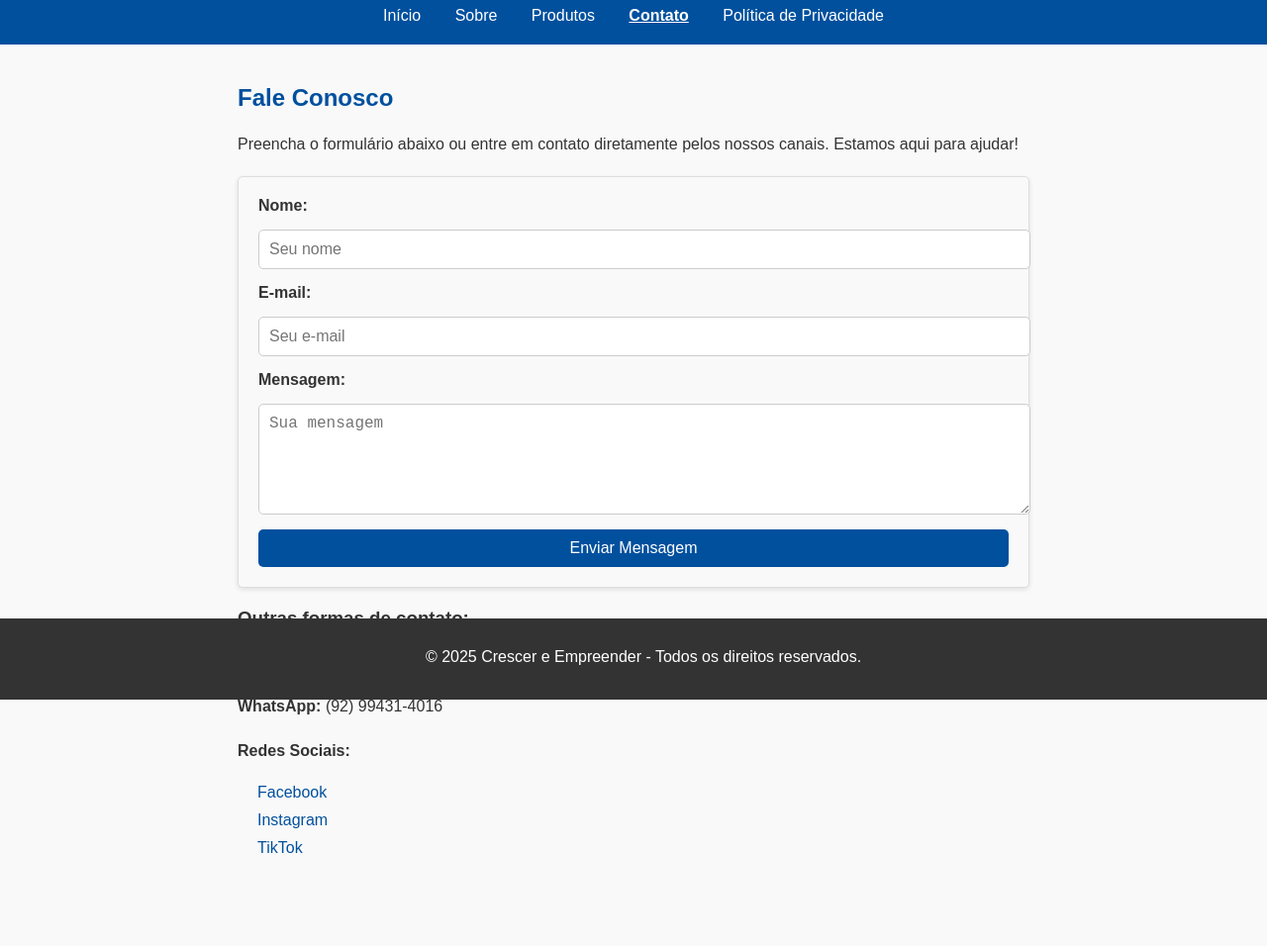
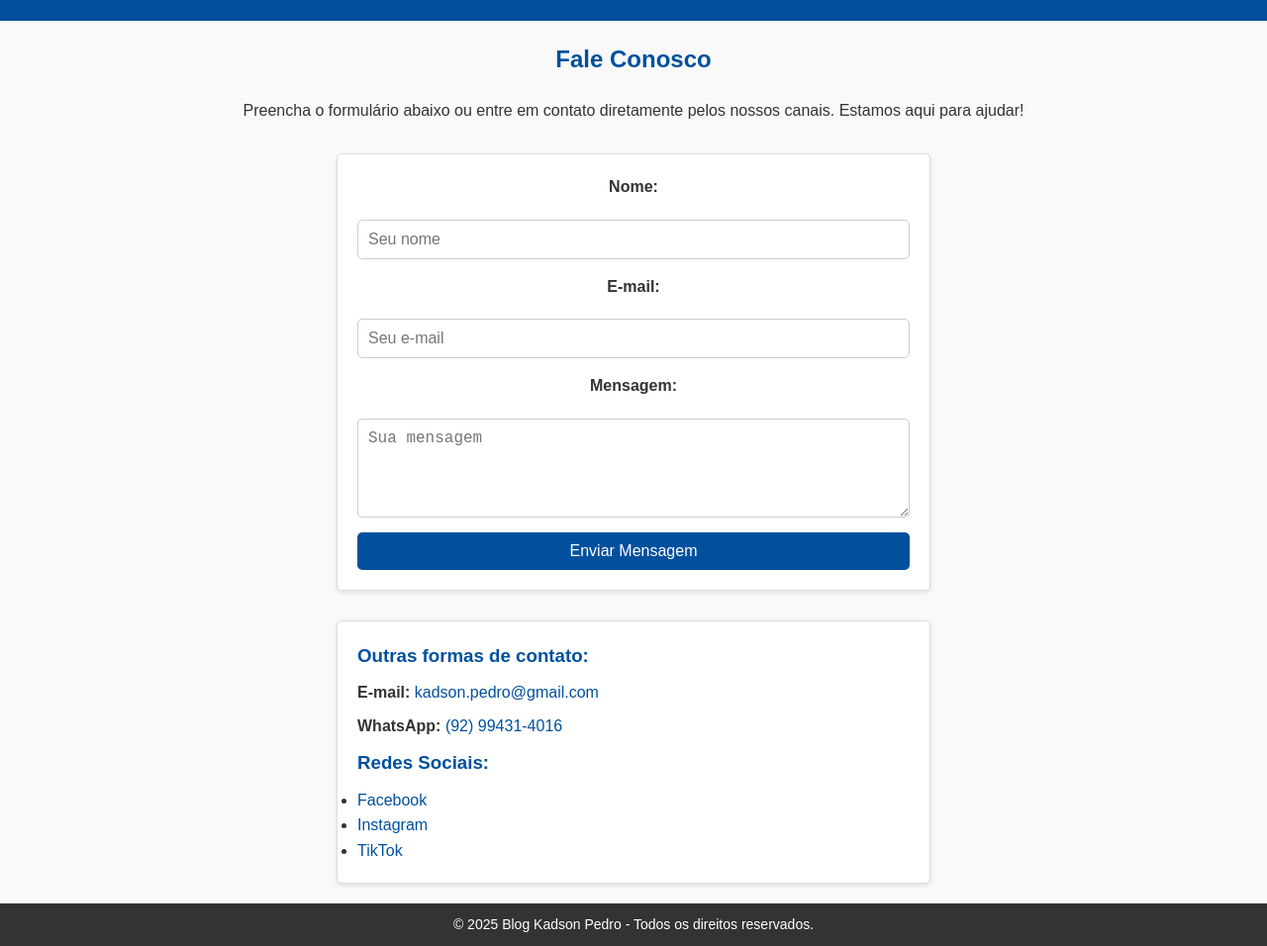
Before and after one commit to kpedro/blog-kadson-pedro, a plain HTML site: page contato.html in a window 1280 px wide. Shown: the part 93-1049 px from the top of the page at 99% size. Before the commit the page ends 989 px from the top, so only its background shows below. Drawn offline with Linux system fonts and the light colour scheme.

Commit message:
Add files via upload

```diff
--- a/contato.html
+++ b/contato.html
@@ -3,60 +3,57 @@
 <head>
     <meta charset="UTF-8">
     <meta name="viewport" content="width=device-width, initial-scale=1.0">
-    <title>Contato - Crescer Empreeender</title>
-    <link rel="stylesheet" href="style.css"> <!-- Certifique-se de que o CSS está conectado -->
+    <title>Entre em Contato</title>
+    <link rel="stylesheet" href="style.css">
 </head>
 <body>
     <header>
         <h1>Entre em Contato</h1>
         <nav>
-            <a href="index.html">Início</a>
-            <a href="sobre.html">Sobre</a>
-            <a href="produtos.html">Produtos</a>
-            <a href="contato.html" class="active">Contato</a>
-            <a href="politica-privacidade.html">Política de Privacidade</a>
-
+            <ul>
+                <li><a href="index.html">Início</a></li>
+                <li><a href="sobre.html">Sobre</a></li>
+                <li><a href="produtos.html">Produtos</a></li>
+                <li><a href="contato.html">Contato</a></li>
+                <li><a href="politica-privacidade.html">Política de Privacidade</a></li>
+            </ul>
         </nav>
     </header>
 
     <main>
-        <section>
         <h2>Fale Conosco</h2>
         <p>Preencha o formulário abaixo ou entre em contato diretamente pelos nossos canais. Estamos aqui para ajudar!</p>
-        </section>
 
         <!-- Formulário de Contato -->
-        <section>
-            <form action="https://formspree.io/f/mvggeazb" method="POST">
-                <label for="nome">Nome:</label>
-                <input type="text" id="nome" name="nome" placeholder="Seu nome" required>
+        <form action="#" method="post">
+            <label for="name">Nome:</label>
+            <input type="text" id="name" name="name" placeholder="Seu nome" required>
 
             <label for="email">E-mail:</label>
             <input type="email" id="email" name="email" placeholder="Seu e-mail" required>
 
-                <label for="mensagem">Mensagem:</label>
-                <textarea id="mensagem" name="mensagem" rows="5" placeholder="Sua mensagem" required></textarea>
+            <label for="message">Mensagem:</label>
+            <textarea id="message" name="message" placeholder="Sua mensagem" required></textarea>
 
             <button type="submit">Enviar Mensagem</button>
         </form>
-        </section>
 
         <!-- Informações de Contato -->
-        <section>
+        <section class="contact-info">
             <h3>Outras formas de contato:</h3>
-            <p><strong>E-mail:</strong> kadson.pedro@gmail.com.com</p>
-            <p><strong>WhatsApp:</strong> (92) 99431-4016</p>
-            <p><strong>Redes Sociais:</strong></p>
+            <p><strong>E-mail:</strong> <a href="mailto:kadson.pedro@gmail.com">kadson.pedro@gmail.com</a></p>
+            <p><strong>WhatsApp:</strong> <a href="tel:+5592994314016">(92) 99431-4016</a></p>
+            <h3>Redes Sociais:</h3>
             <ul>
-                <li><a href="https://facebook.com/KadsonProNetwork/" target="_blank">Facebook</a></li>
-                <li><a href="https://instagram.com/kadson.pedro/" target="_blank">Instagram</a></li>
-                <li><a href="https://www.tiktok.com/@kadsonpedro" target="_blank">TikTok</a></li>
+                <li><a href="#">Facebook</a></li>
+                <li><a href="#">Instagram</a></li>
+                <li><a href="#">TikTok</a></li>
             </ul>
         </section>
     </main>
 
     <footer>
-        <p>© 2025 Crescer e Empreender - Todos os direitos reservados.</p>
+        <p>&copy; 2025 Blog Kadson Pedro - Todos os direitos reservados.</p>
     </footer>
 </body>
 </html>
--- a/style.css
+++ b/style.css
@@ -1,9 +1,19 @@
+/* Reset básico */
+* {
+    margin: 0;
+    padding: 0;
+    box-sizing: border-box;
+}
+
+/* Estilo geral */
 body {
     font-family: Arial, sans-serif;
-    background-color: #f4f4f9;
+    line-height: 1.6;
+    background-color: #f9f9f9;
     color: #333;
-    margin: 0;
-    padding: 0;
+    display: flex;
+    flex-direction: column;
+    min-height: 100vh;
 }
 
 header {
@@ -13,157 +23,66 @@ header {
     text-align: center;
 }
 
-main {
-    padding: 20px;
+header h1 {
+    font-size: 24px;
+    margin: 0;
 }
 
-footer {
-    background: #333;
-    color: white;
-    text-align: center;
-    padding: 10px;
-    position: fixed;
-    bottom: 0;
-    width: 100%;
-}
-nav a {
-    text-decoration: none;
-    color: white;
-    padding: 10px 15px;
-    border-radius: 5px;
+nav ul {
+    list-style: none;
+    display: flex;
+    justify-content: center;
+    gap: 15px;
+    margin-top: 10px;
 }
 
-nav a:hover {
-    background-color: #007BFF;
+nav ul li a {
     color: white;
+    text-decoration: none;
+    font-weight: bold;
 }
 
-nav a.active {
-    background-color: #00509E;
-    color: white;
-    font-weight: bold;
-}
-body {
-    font-family: Arial, sans-serif;
-    background-color: #f9f9f9;
-    color: #333;
-    margin: 0;
-    padding: 0;
+nav ul li a:hover {
+    text-decoration: underline;
 }
 
-header {
-    background: #00509E;
-    color: white;
+/* Estilo do conteúdo principal */
+main {
+    flex: 1;
+    display: flex;
+    flex-direction: column;
+    align-items: center;
     padding: 20px;
     text-align: center;
 }
 
-header nav a.active {
-    font-weight: bold;
-    text-decoration: underline;
+main h2 {
+    color: #00509E;
+    margin-bottom: 20px;
 }
 
-main {
-    padding: 20px;
+main p {
     max-width: 800px;
-    margin: auto;
+    margin-bottom: 30px;
 }
 
-section h2 {
-    color: #00509E;
-}
-
-footer {
-    text-align: center;
-    padding: 10px;
-    background-color: #333;
-    color: white;
-}
-.blog-post a {
-    text-decoration: none;
-    color: #00509E;
-}
-
-.blog-post a:hover {
-    text-decoration: underline;
-    color: #003366;
-}
-
-.blog-post p {
-    font-size: 16px;
-    line-height: 1.6;
-}
-
-.blog-post a:last-child {
-    display: inline-block;
-    margin-top: 10px;
-    padding: 10px 15px;
-    background-color: #00509E;
-    color: white;
-    border-radius: 5px;
-    text-decoration: none;
-    font-weight: bold;
-}
-
-.blog-post a:last-child:hover {
-    background-color: #003366;
-}
-/* Estilo para os produtos */
-.product {
-    display: flex;
-    align-items: center;
-    gap: 15px;
-    margin-bottom: 20px;
-    padding: 10px;
-    background-color: #f9f9f9;
-    border: 1px solid #ddd;
-    border-radius: 5px;
-    box-shadow: 0 2px 5px rgba(0, 0, 0, 0.1);
-}
-
-.product img {
-    max-width: 150px;
-    border-radius: 5px;
-}
-
-.product h3 {
-    color: #00509E;
-    margin: 0;
-}
-
-.product p {
-    font-size: 14px;
-    color: #666;
-    margin: 5px 0;
-}
-
-.product a {
-    display: inline-block;
-    padding: 8px 12px;
-    background-color: #00509E;
-    color: white;
-    text-decoration: none;
-    border-radius: 5px;
-    font-size: 14px;
-}
-
-.product a:hover {
-    background-color: #003366;
-}
+/* Estilo do formulário */
 form {
     display: flex;
     flex-direction: column;
     gap: 15px;
-    margin: 20px 0;
+    background: #fff;
     padding: 20px;
-    background-color: #f9f9f9;
     border: 1px solid #ddd;
     border-radius: 5px;
     box-shadow: 0 2px 5px rgba(0, 0, 0, 0.1);
+    max-width: 600px;
+    width: 100%;
 }
 
 form label {
     font-weight: bold;
+    margin-bottom: 5px;
 }
 
 form input, form textarea {
@@ -174,8 +93,13 @@ form input, form textarea {
     font-size: 16px;
 }
 
+form textarea {
+    height: 100px;
+    resize: vertical;
+}
+
 form button {
-    padding: 10px;
+    padding: 10px 15px;
     background-color: #00509E;
     color: white;
     border: none;
@@ -188,80 +112,44 @@ form button:hover {
     background-color: #003366;
 }
 
-ul {
-    list-style-type: none;
-    padding: 0;
+/* Informações de contato */
+.contact-info {
+    max-width: 600px;
+    width: 100%;
+    margin-top: 30px;
+    padding: 20px;
+    background: #fff;
+    border: 1px solid #ddd;
+    border-radius: 5px;
+    box-shadow: 0 2px 5px rgba(0, 0, 0, 0.1);
+    text-align: left;
 }
 
-ul li {
-    margin: 5px 0;
+.contact-info h3 {
+    color: #00509E;
+    margin-bottom: 10px;
 }
 
-ul li a {
+.contact-info p, .contact-info a {
+    font-size: 16px;
+    line-height: 1.5;
+    margin-bottom: 10px;
+}
+
+.contact-info a {
     color: #00509E;
     text-decoration: none;
 }
 
-ul li a:hover {
+.contact-info a:hover {
     text-decoration: underline;
 }
-main {
-    padding: 20px;
-    max-width: 800px;
-    margin: auto;
+
+/* Rodapé */
+footer {
+    background: #333;
+    color: white;
+    text-align: center;
+    padding: 10px 0;
+    font-size: 14px;
 }
-
-h1, h2 {
-    color: #00509E;
-}
-
-ul {
-    margin: 10px 0;
-    padding: 0 20px;
-}
-
-ul li {
-    margin-bottom: 10px;
-}
-
-p {
-    margin-bottom: 20px;
-    line-height: 1.6;
-}
-
-footer {
-    text-align: center;
-    padding: 10px;
-    background-color: #333;
-    color: white;
-}
-main {
-    padding: 20px;
-    max-width: 800px;
-    margin: auto;
-}
-
-h1, h2 {
-    color: #00509E;
-}
-
-ul {
-    margin: 10px 0;
-    padding: 0 20px;
-}
-
-ul li {
-    margin-bottom: 10px;
-}
-
-p {
-    margin-bottom: 20px;
-    line-height: 1.6;
-}
-
-footer {
-    text-align: center;
-    padding: 10px;
-    background-color: #333;
-    color: white;
-}
```
Also changed, not shown: index.html (+35 -15 lines), politica-privacidade.html (+12 -8 lines), post1.html (+14 -9 lines), post2.html (+18 -9 lines), produtos.html (+24 -48 lines), sobre.html (+13 -14 lines). Lines whose indentation alone changed are shown as unchanged.
